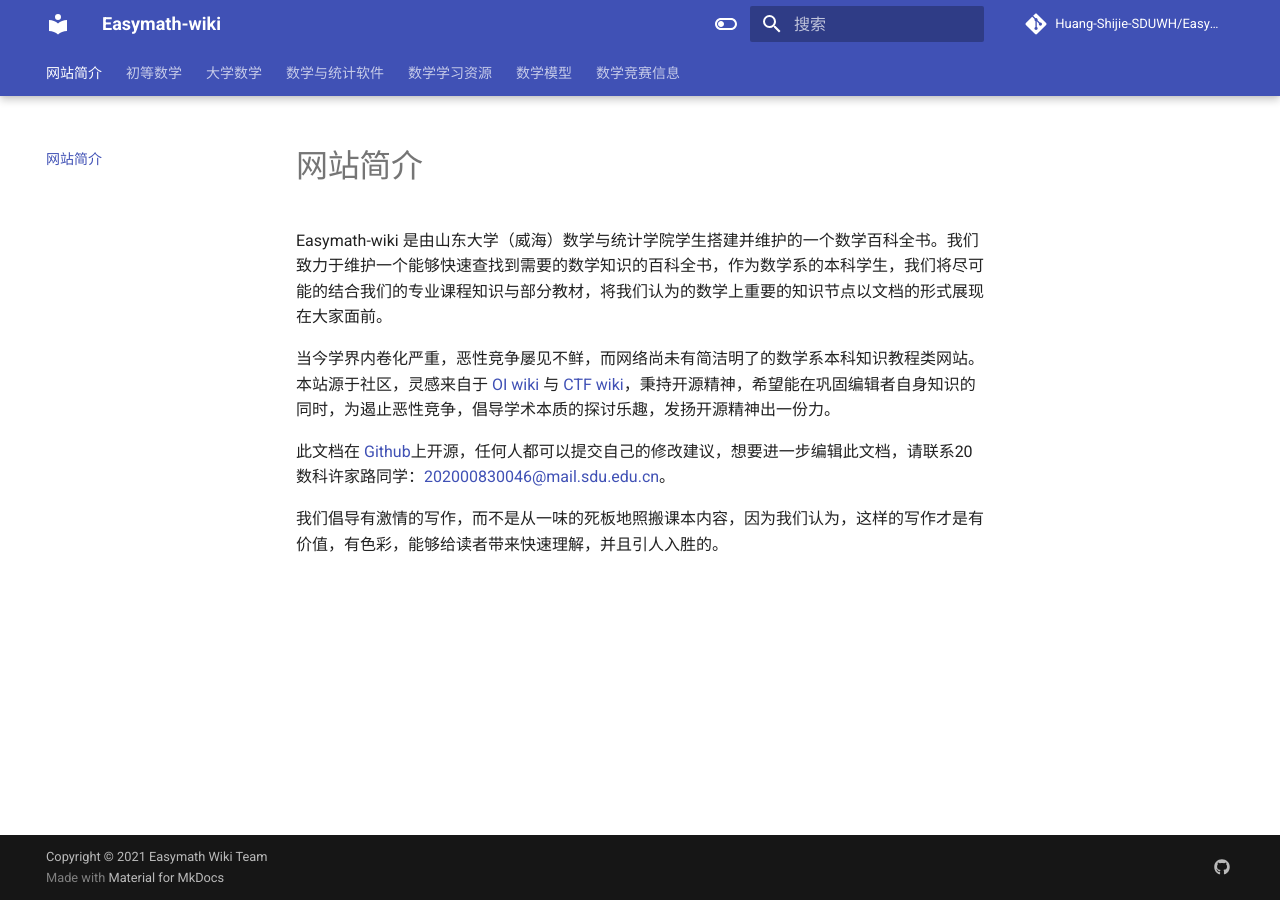
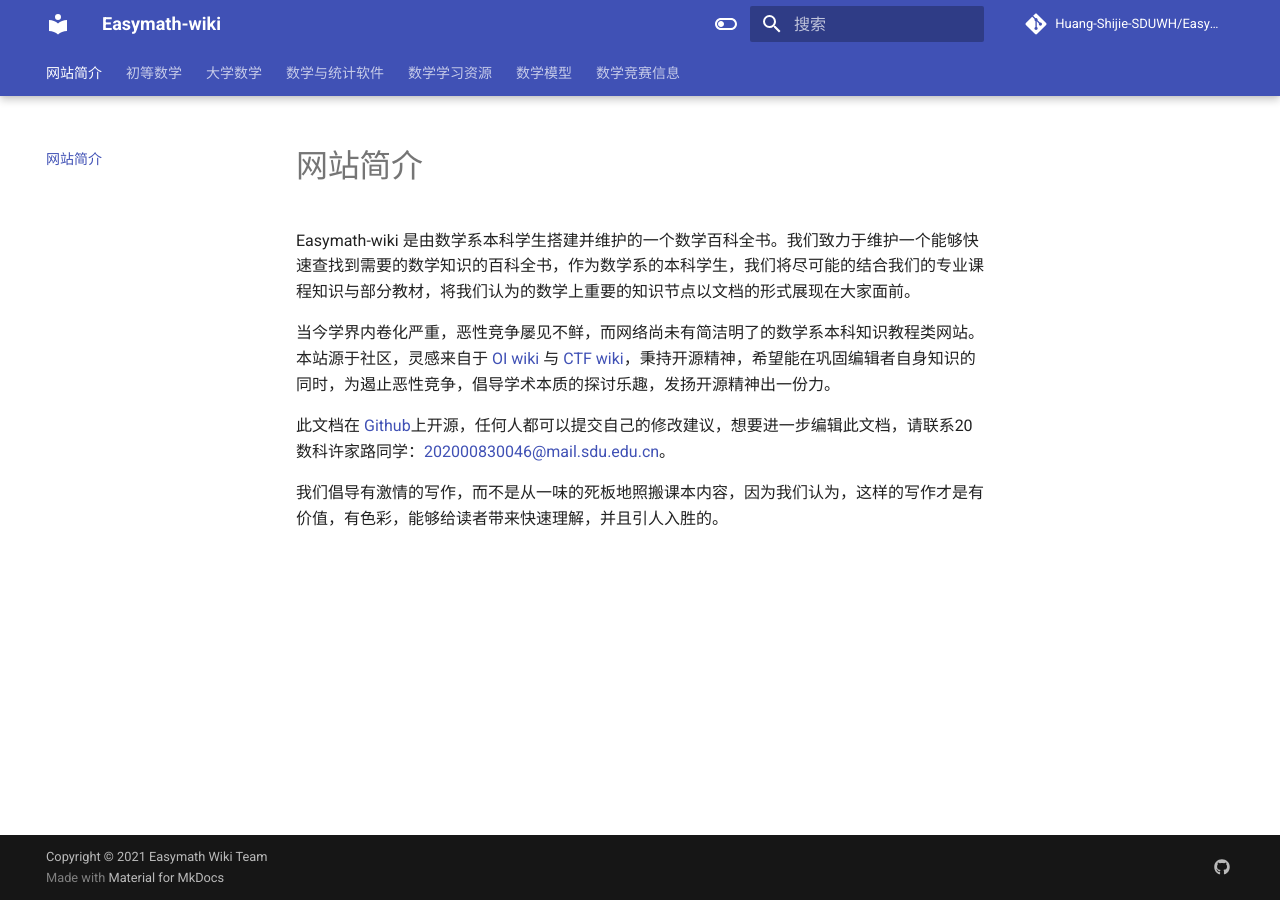
Before and after one commit to Easymath-wiki/Easymath-wiki, an MkDocs documentation site: the page built from docs/index.md, in a window 1280 px wide. Built offline with MkDocs 1.6.1 and Material for MkDocs 9.7.7, drawn with Linux system fonts in a browser that asks for light colours; comment, search, counter and statistics services are not loaded.

Commit message:
Update index.md

```diff
--- a/docs/index.md
+++ b/docs/index.md
@@ -1,6 +1,6 @@
 # 网站简介
 
-Easymath-wiki 是由山东大学（威海）数学与统计学院学生搭建并维护的一个数学百科全书。我们致力于维护一个能够快速查找到需要的数学知识的百科全书，作为数学系的本科学生，我们将尽可能的结合我们的专业课程知识与部分教材，将我们认为的数学上重要的知识节点以文档的形式展现在大家面前。
+Easymath-wiki 是由数学系本科学生搭建并维护的一个数学百科全书。我们致力于维护一个能够快速查找到需要的数学知识的百科全书，作为数学系的本科学生，我们将尽可能的结合我们的专业课程知识与部分教材，将我们认为的数学上重要的知识节点以文档的形式展现在大家面前。
 
 当今学界内卷化严重，恶性竞争屡见不鲜，而网络尚未有简洁明了的数学系本科知识教程类网站。本站源于社区，灵感来自于 [OI wiki](https://oi-wiki.org) 与 [CTF wiki](https://ctf-wiki.org)，秉持开源精神，希望能在巩固编辑者自身知识的同时，为遏止恶性竞争，倡导学术本质的探讨乐趣，发扬开源精神出一份力。
 
```
